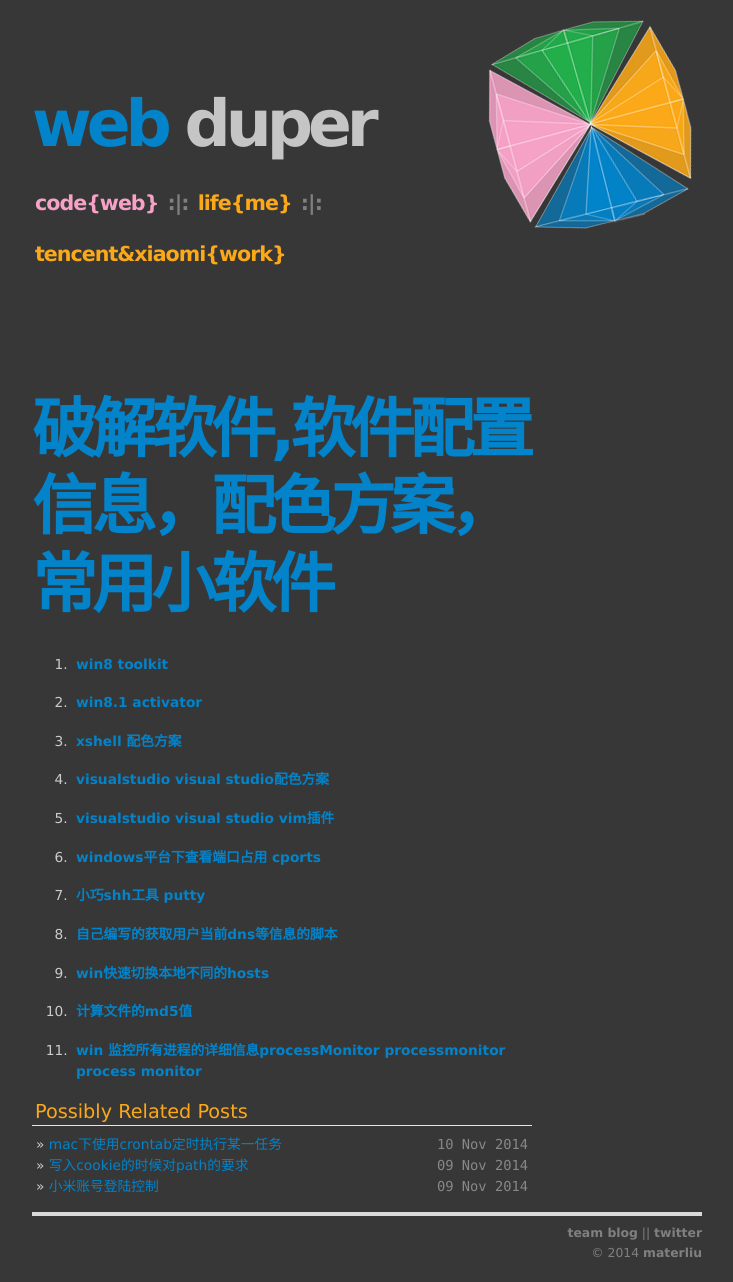
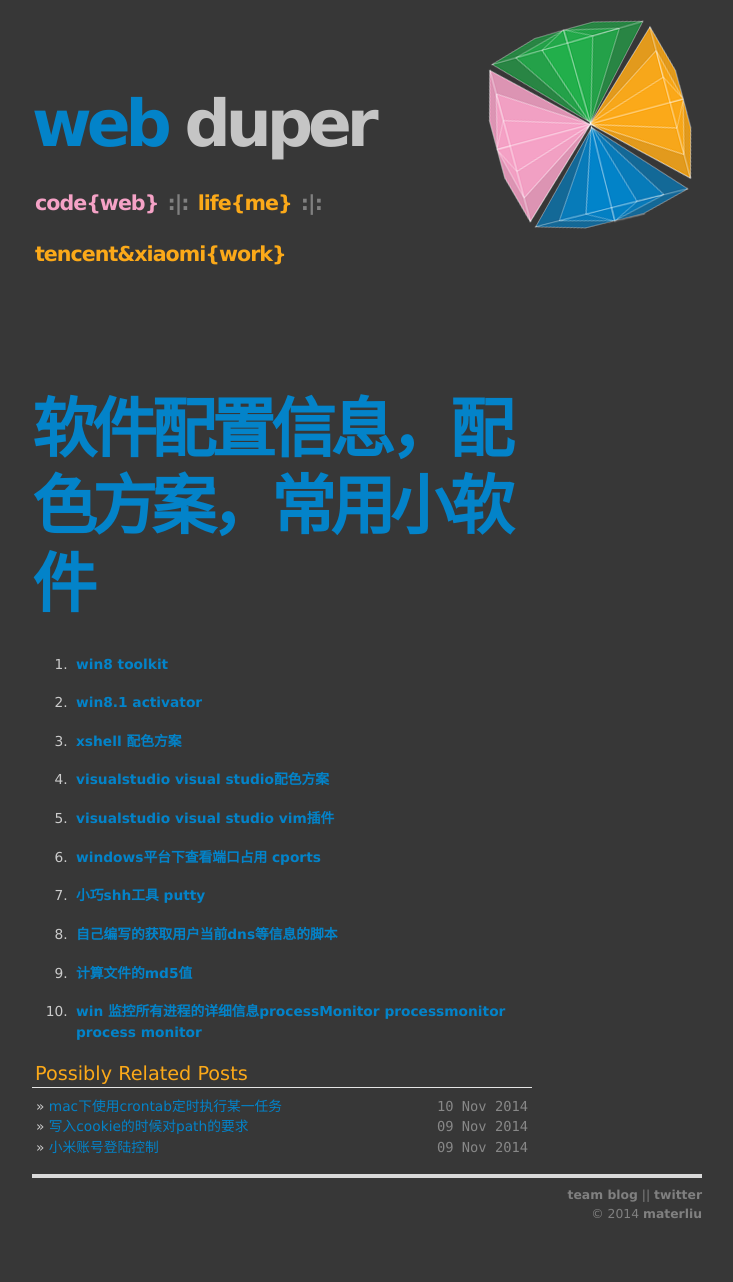
Before and after one commit to materliu/materliu.github.io, a Jekyll site: the page built from all/web/ideas/_posts/2014-02-25-keygen.md, in a window 1280 px wide. Shown: the whole page, without its empty margins (273-1006 px from the left). Built offline with Jekyll 4.4.1, drawn with Linux system fonts in a browser that asks for light colours; Markdown is read by kramdown in place of the engine named in the settings; after the commit the page ends 1243 px from its top, so only the background shows below that.

Commit message:
delete the crack software !

```diff
--- a/all/web/ideas/_posts/2014-02-25-keygen.md
+++ b/all/web/ideas/_posts/2014-02-25-keygen.md
@@ -3,7 +3,7 @@ layout: post
 title: 破解软件，软件配置信息，配色方案,常用小软件
 ---
 
-# 破解软件,软件配置信息，配色方案，常用小软件
+# 软件配置信息，配色方案，常用小软件
 
 5. [win8 toolkit](/attachments/Microsoft_Toolkit_iHackSoft.com_2.4.8.zip)
 
@@ -22,8 +22,6 @@ title: 破解软件，软件配置信息，配色方案,常用小软件
 
 12. [自己编写的获取用户当前dns等信息的脚本](/attachments/2014-04-27-get_dns_v2.bat)
 
-13. [win快速切换本地不同的hosts](/attachments/2014-04-27-SwitchHosts.exe)
-
 14. [计算文件的md5值](/attachments/2014-04-27-WinMD5.exe)
 
 15. [win 监控所有进程的详细信息processMonitor processmonitor process monitor](/attachments/2014-04-27-Procmon.exe)
```
